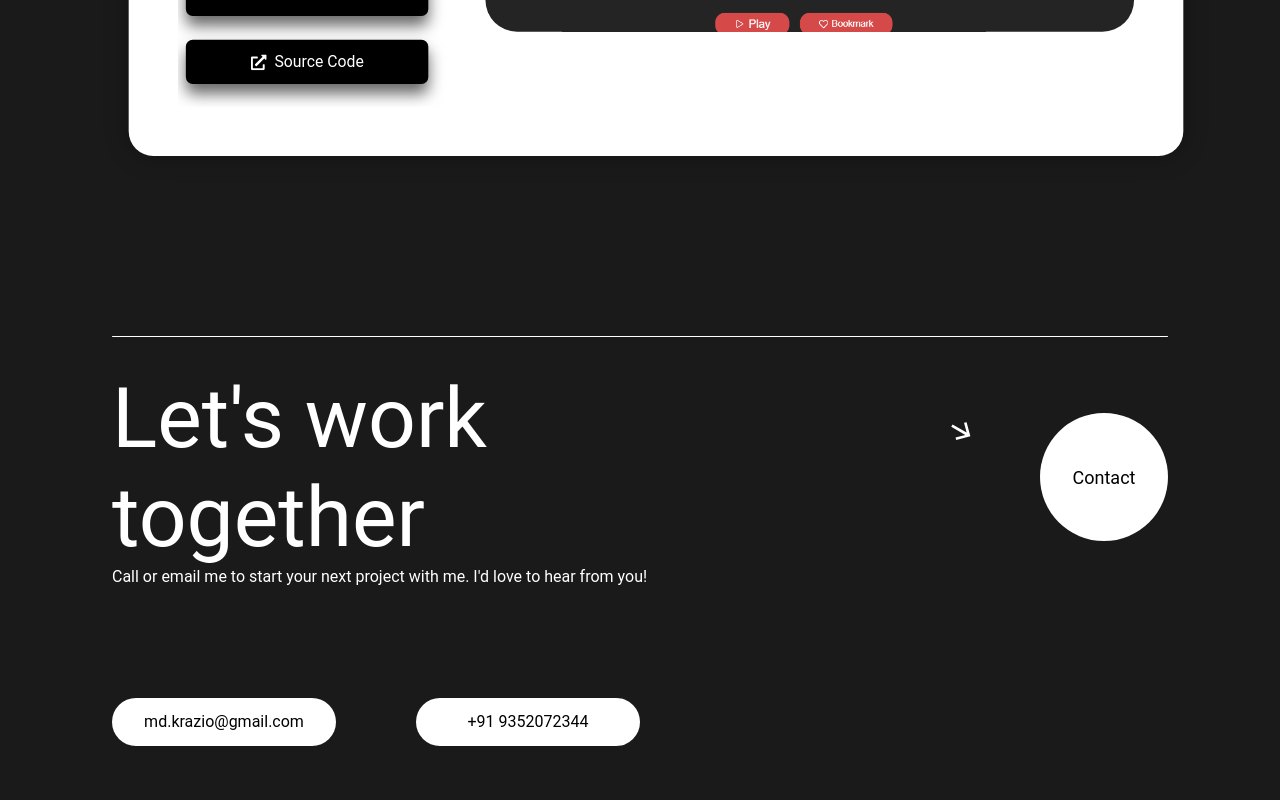
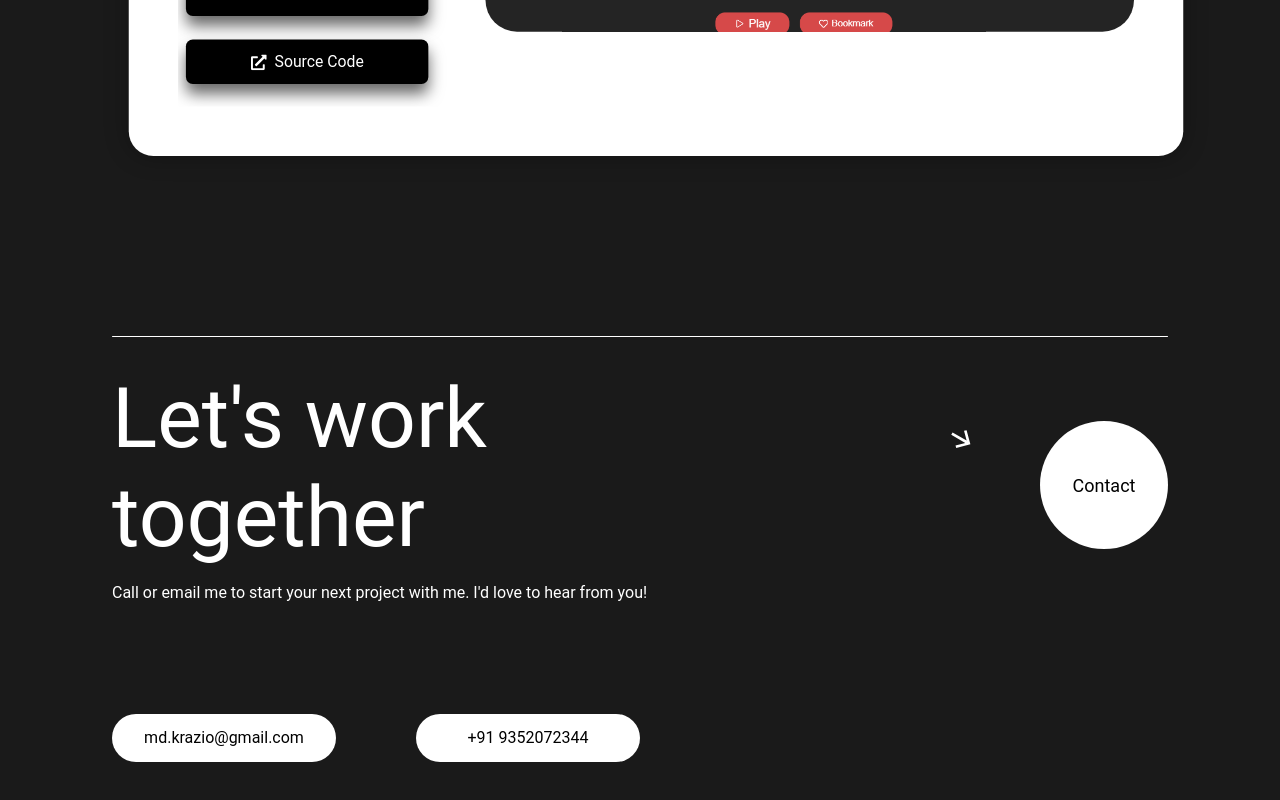
Before and after one commit to krazio-01/Portfolio, a React (Vite) app: page / in a window 1280 px wide. Shown: the part 3066-3866 px from the top of the page. Built offline with nearby package versions, Linux system fonts and the light colour scheme.

Commit message:
add spacing in footer info section

```diff
--- a/src/components/Footer/footer.css
+++ b/src/components/Footer/footer.css
@@ -22,6 +22,10 @@
 .foo-head-inside div:first-child {
     font-size: var(--fz-heading-xl);
     font-weight: 400;
+}
+
+.foo-head-inside > p {
+    margin-top: 1rem;
 }
 
 .foo-contact-btn {
@@ -64,7 +68,7 @@
 }
 
 .foo-contact div a::before {
-    content: "";
+    content: '';
     position: absolute;
     bottom: 0;
     left: 0;
```
